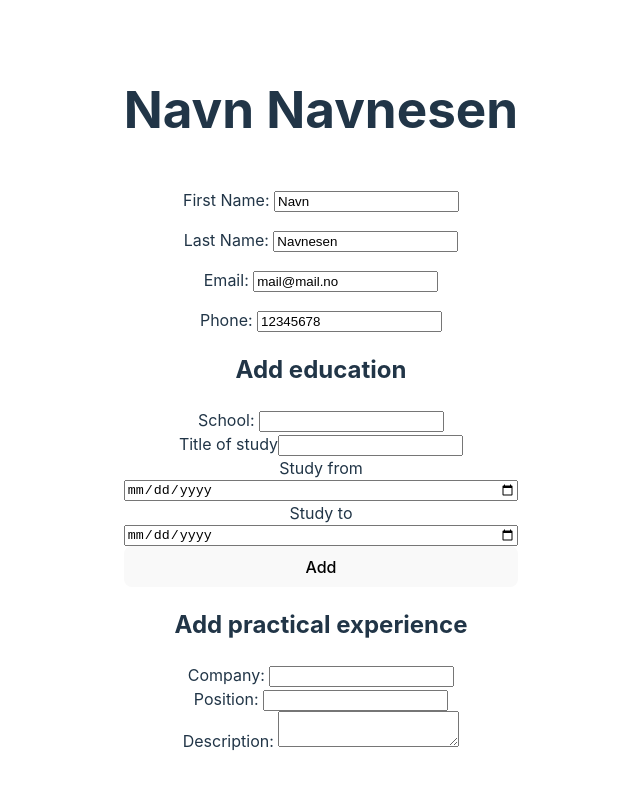
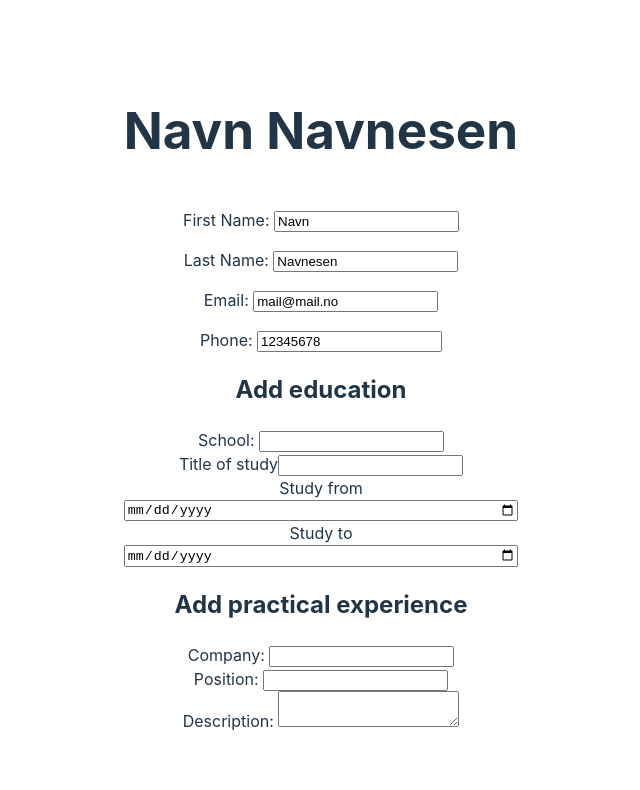
Before and after one commit to ATlexEide/cv-app, a React (Vite) app: page / in a window 1280 px wide. Shown: the top 790 px of the page, without its empty margins (319-959 px from the left). Built offline with nearby package versions, Linux system fonts and the light colour scheme.

Commit message:
Remove button

```diff
--- a/src/Components/EducationInput.jsx
+++ b/src/Components/EducationInput.jsx
@@ -45,13 +45,6 @@ function EducationInput({ label, name, callback }) {
           setSchoolInfo({ ...schoolInfo, dateTo: e.target.value });
         }}
       />
-      <button
-        onClick={() => {
-          callback(schoolInfo);
-        }}
-      >
-        Add
-      </button>
     </section>
   );
 }
```
